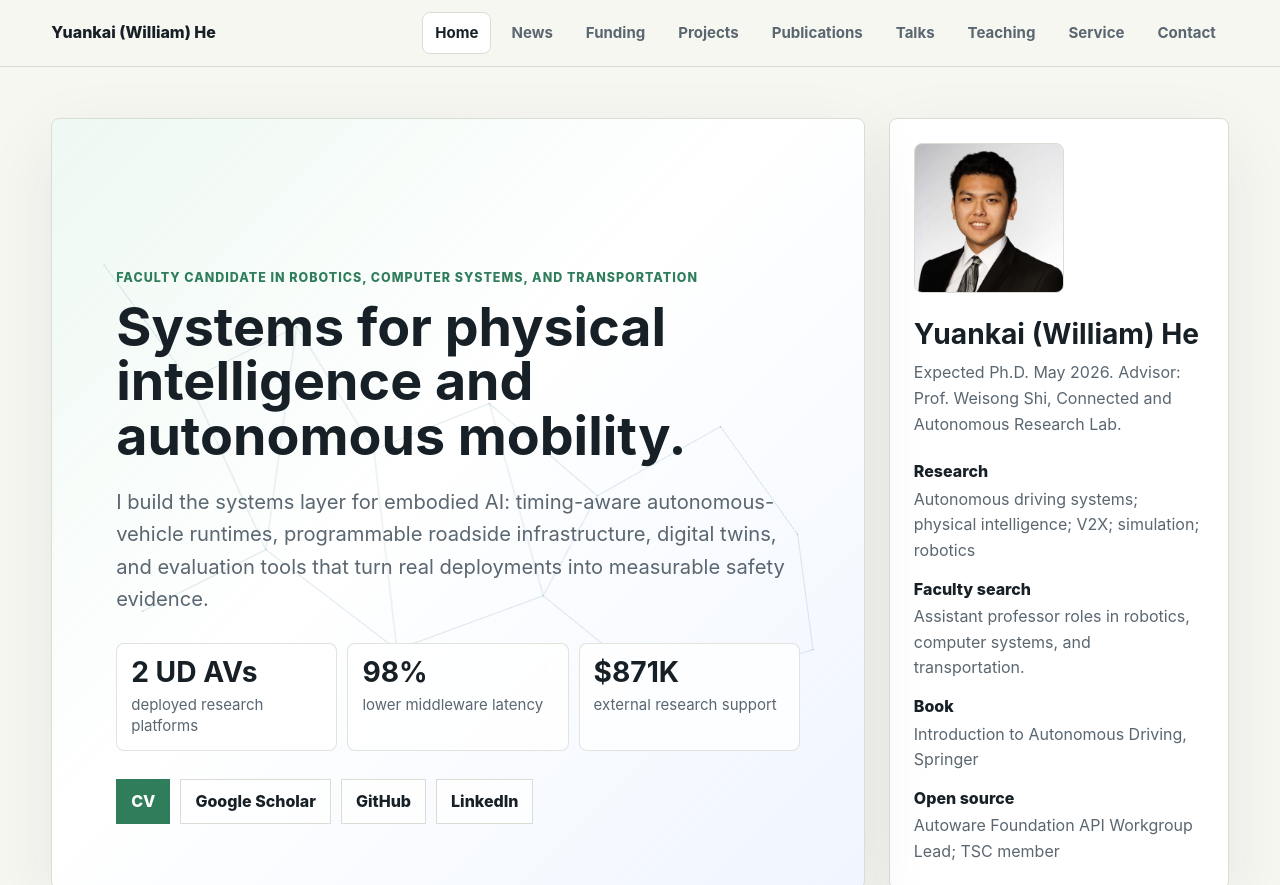
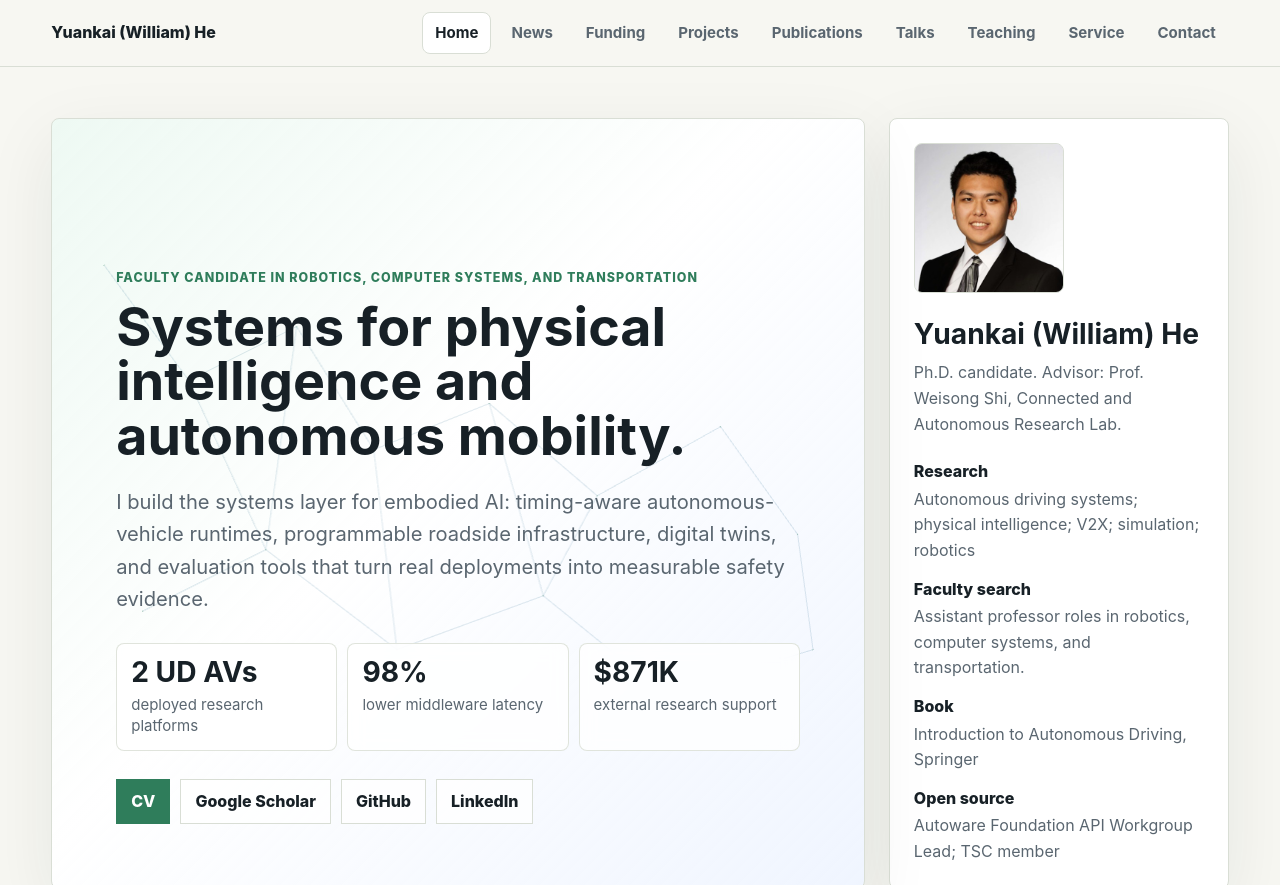
Before and after one commit to Croquembouche/williamhe, a plain HTML site: page index.html in a window 1280 px wide. Shown: the top 885 px of the page. Drawn offline with nearby package versions, Linux system fonts and the light colour scheme.

Commit message:
Remove expected graduation wording

```diff
--- a/index.html
+++ b/index.html
@@ -63,7 +63,7 @@
           <aside class="profile-card" aria-label="Profile summary">
             <img src="assets/william-he-headshot.jpeg" alt="Yuankai William He profile photo">
             <h2>Yuankai (William) He</h2>
-            <p>Expected Ph.D. May 2026. Advisor: Prof. Weisong Shi, Connected and Autonomous Research Lab.</p>
+            <p>Ph.D. candidate. Advisor: Prof. Weisong Shi, Connected and Autonomous Research Lab.</p>
             <dl>
               <div><dt>Research</dt><dd>Autonomous driving systems; physical intelligence; V2X; simulation; robotics</dd></div>
               <div><dt>Faculty search</dt><dd>Assistant professor roles in robotics, computer systems, and transportation.</dd></div>
```
